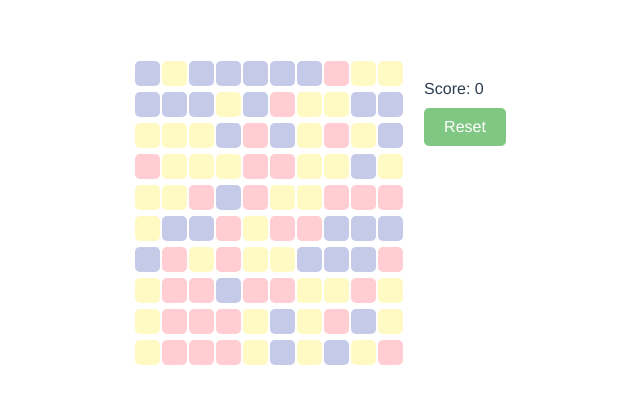
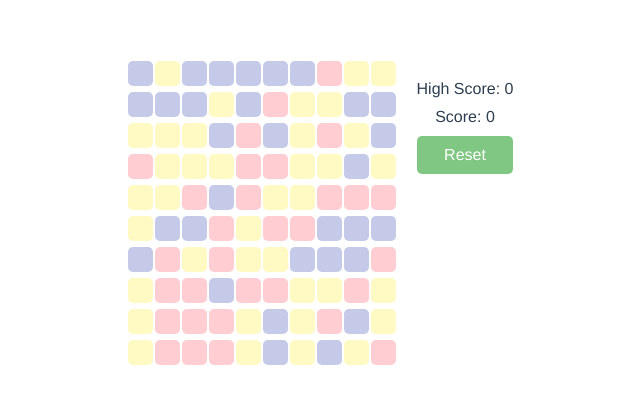
Before and after one commit to lunzhang/vue-brick-pop, a Vue app: page / in a window 1280 px wide. Shown: the top 404 px of the page, without its empty margins (310-950 px from the left). Built offline with nearby package versions, Linux system fonts and the light colour scheme.

Commit message:
[feature] add high score

```diff
--- a/src/App.vue
+++ b/src/App.vue
@@ -9,6 +9,9 @@
     </div>
     <div id="options">
       <div>
+        High Score: <span>{{ highScore }}</span>
+      </div>
+      <div id="score">
         Score: <span>{{ score }}</span>
       </div>
       <div id="reset-btn" v-on:click="onReset">
@@ -22,6 +25,7 @@
   // white red blue yellow green purple grey
   const colors = ['#ffffff', '#FFCDD2', '#C5CAE9', '#FFF9C4', '#C8E6C9', '#D1C4E9', '#F5F5F5'];
   const blankBrick = { type: 0, color: colors[0] };
+  const localStorageKey = 'vbp-high-score';
   let poppedBricks = 0;
 
   export default {
@@ -31,6 +35,7 @@
         board: [[], [], [], [], [], [], [], [], [], []],
         currentColors: [1, 2, 3],
         poppedRange: {},
+        highScore: localStorage.getItem(localStorageKey) || 0,
         score: 0,
       };
     },
@@ -67,6 +72,11 @@
           this.dropBricks();
           this.slideBricks();
           this.score += (poppedBricks * poppedBricks);
+          // new high score
+          if (this.score > this.highScore) {
+            this.highScore = this.score;
+            localStorage.setItem(localStorageKey, this.highScore);
+          }
           this.checkStatus();
         }
       },
@@ -211,8 +221,13 @@
   }
 
   #options {
+    text-align: center;
     display: inline-block;
     padding: 20px;
+  }
+
+  #score {
+    padding: 10px;
   }
 
   #reset-btn {
@@ -221,6 +236,5 @@
     border-radius: 5px;
     color: white;
     cursor: pointer;
-    margin-top: 10px;
   }
 </style>
```
